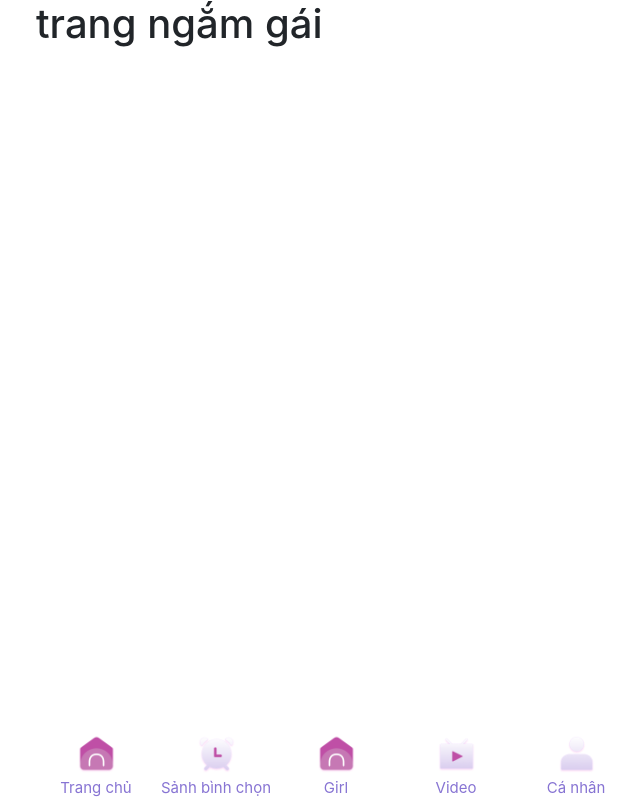
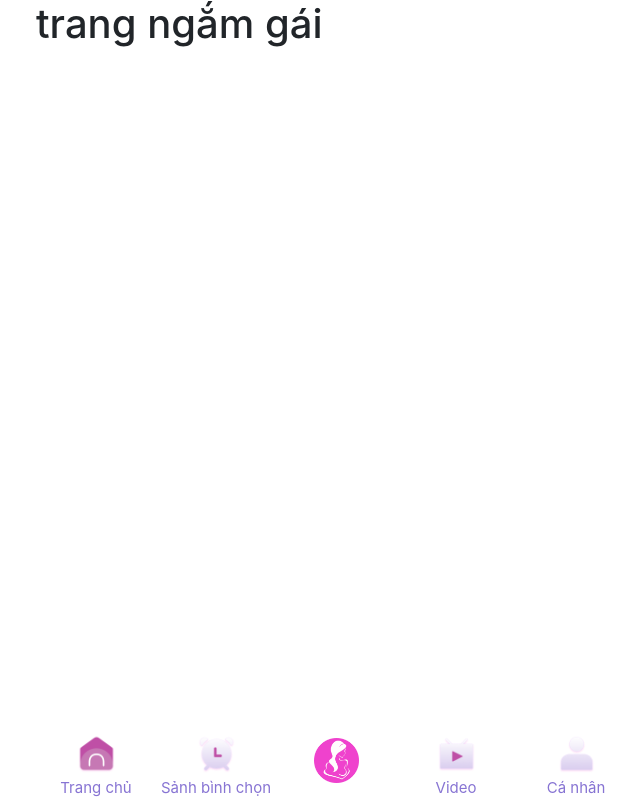
Before and after one commit to doanhuyxh/tinderr_client, a React (Create React App) app: page /girls in a window 1280 px wide. Shown: the whole page, without its empty margins (304-944 px from the left). Built offline with nearby package versions, Linux system fonts and the light colour scheme.

Commit message:
homepage (99%) + bottom navigate

```diff
--- a/src/pages/Footer.js
+++ b/src/pages/Footer.js
@@ -5,6 +5,7 @@ import icHome from '../images/ic-home-act.jpg';
 import icFilm from '../images/ic-film.jpg';
 import icClock from '../images/ic-clock.jpg';
 import icUser from '../images/ic-user.jpg';
+import iconGirl from '../images/icon.png'
 
 export default function Footer() {
     return (<>
@@ -25,10 +26,9 @@ export default function Footer() {
                 </Link>
                 <Link to="/girls" className="d-flex flex-column align-items-center navbar-bottom__link">
                     <div className="navbar-bottom__icon">
-                        <img src={icHome}
+                        <img src={iconGirl}
                              alt="Trang chủ"></img>
                     </div>
-                    <div className="navbar-bottom__text"><span>Girl</span></div>
                 </Link>
                 <Link to="/video" className="d-flex flex-column align-items-center navbar-bottom__link">
                     <div className="navbar-bottom__icon">
```
Also changed, not shown: src/images/icon.png (added).
